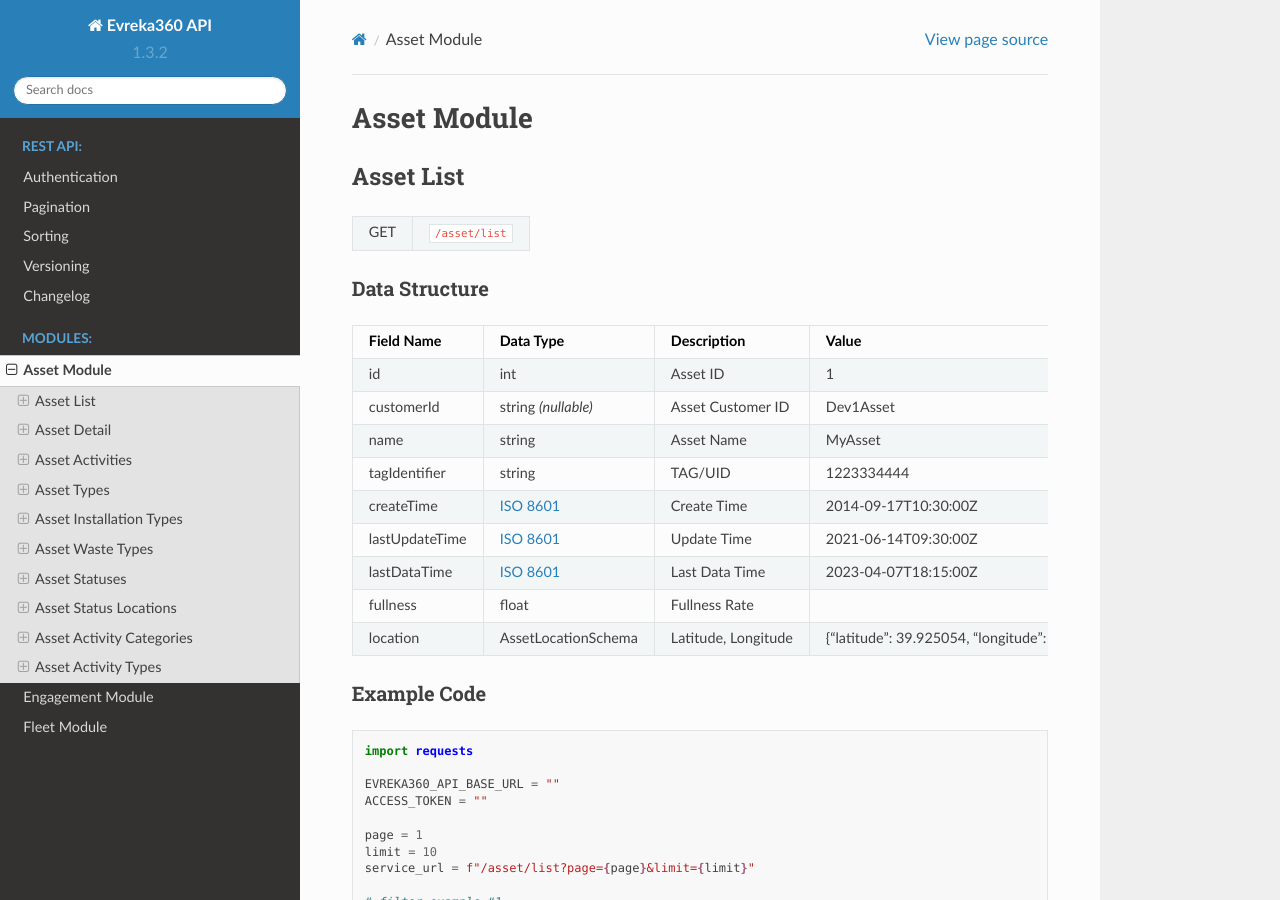
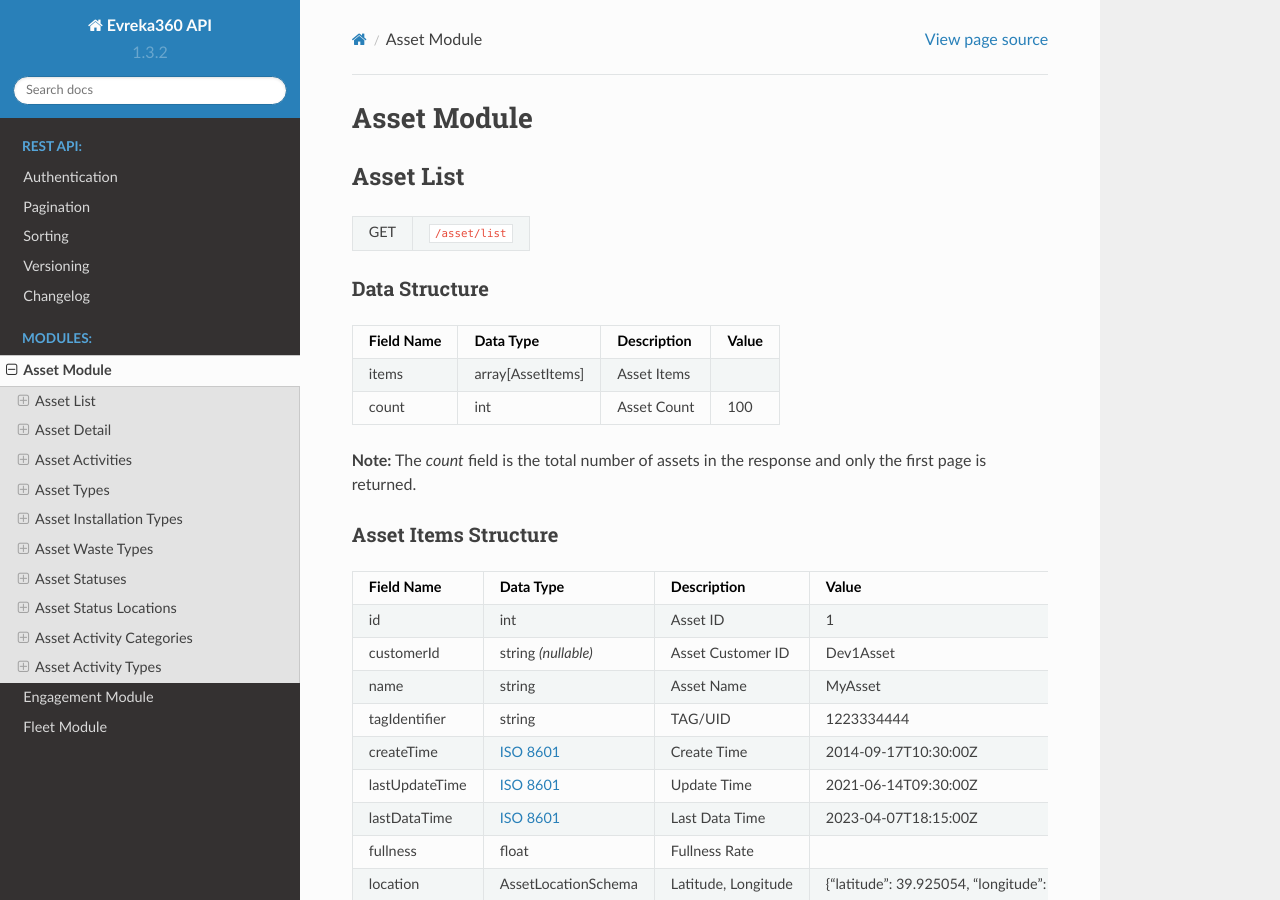
Before and after one commit to evrekadev/evreka-api-doc, a Sphinx documentation site: the page built from source/asset/index.rst, in a window 1280 px wide and 900 px high. Built offline with Sphinx 7.4.7 and the Read the Docs theme 2.0.0, drawn with Linux system fonts in a browser that asks for light colours.

Commit message:
fix: update asset list response

```diff
--- a/source/asset/index.rst
+++ b/source/asset/index.rst
@@ -12,7 +12,19 @@ Asset List
 
 Data Structure
 ^^^^^^^^^^^^^^^^^
+.. table::
 
+   +-------------------------+--------------------------------------------------------------+---------------------------------------------------+-------------------------------------------------------+
+   | Field Name              | Data Type                                                    | Description                                       | Value                                                 |
+   +=========================+==============================================================+===================================================+=======================================================+
+   | items                   | array[AssetItems]                                            | Asset Items                                       |                                                       |
+   +-------------------------+--------------------------------------------------------------+---------------------------------------------------+-------------------------------------------------------+
+   | count                   | int                                                          | Asset Count                                       | 100                                                   |
+   +-------------------------+--------------------------------------------------------------+---------------------------------------------------+-------------------------------------------------------+
+**Note:** The `count` field is the total number of assets in the response and only the first page is returned.
+
+Asset Items Structure
+^^^^^^^^^^^^^^^^^^^^^^^
 .. table::
    :width: 100%
 
```
